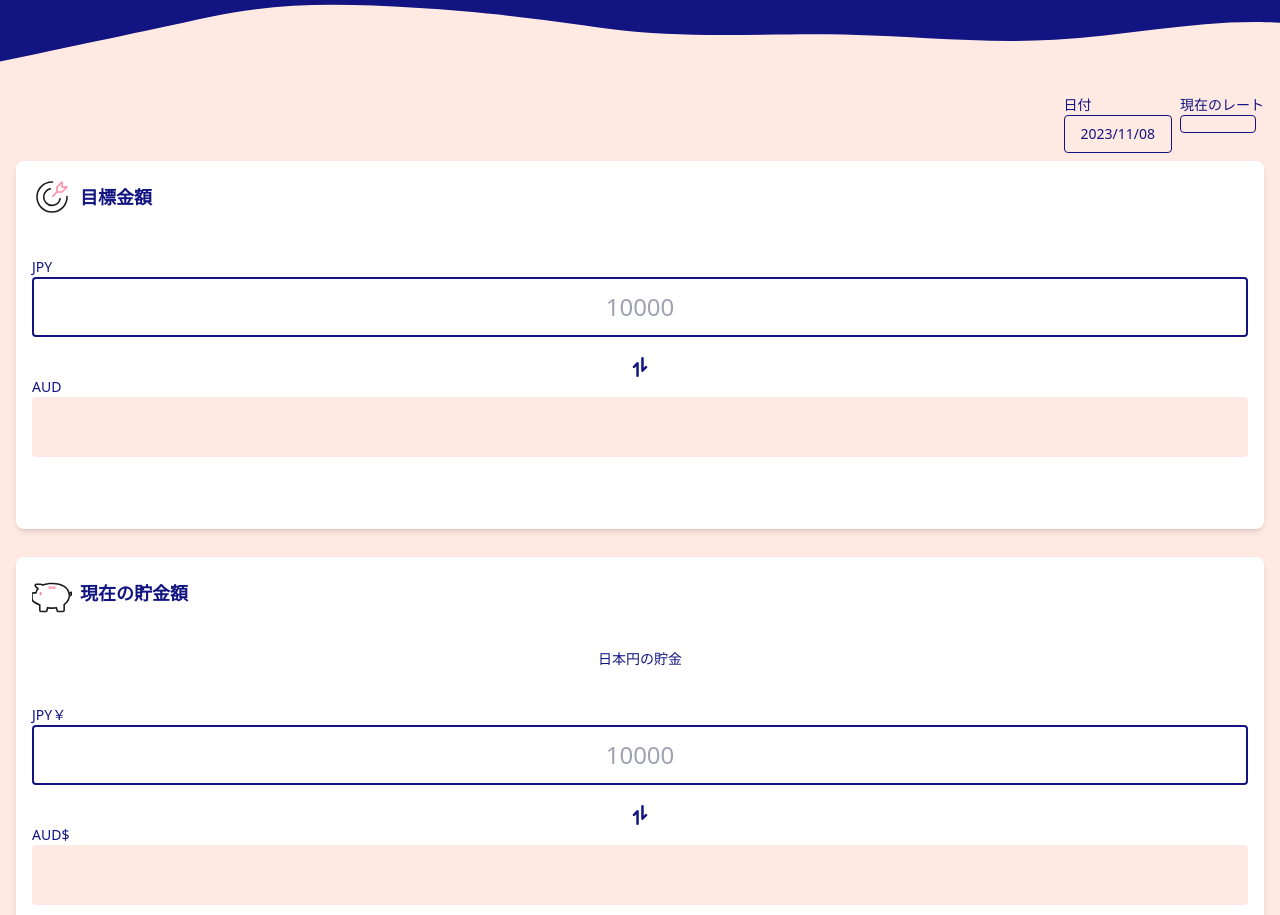
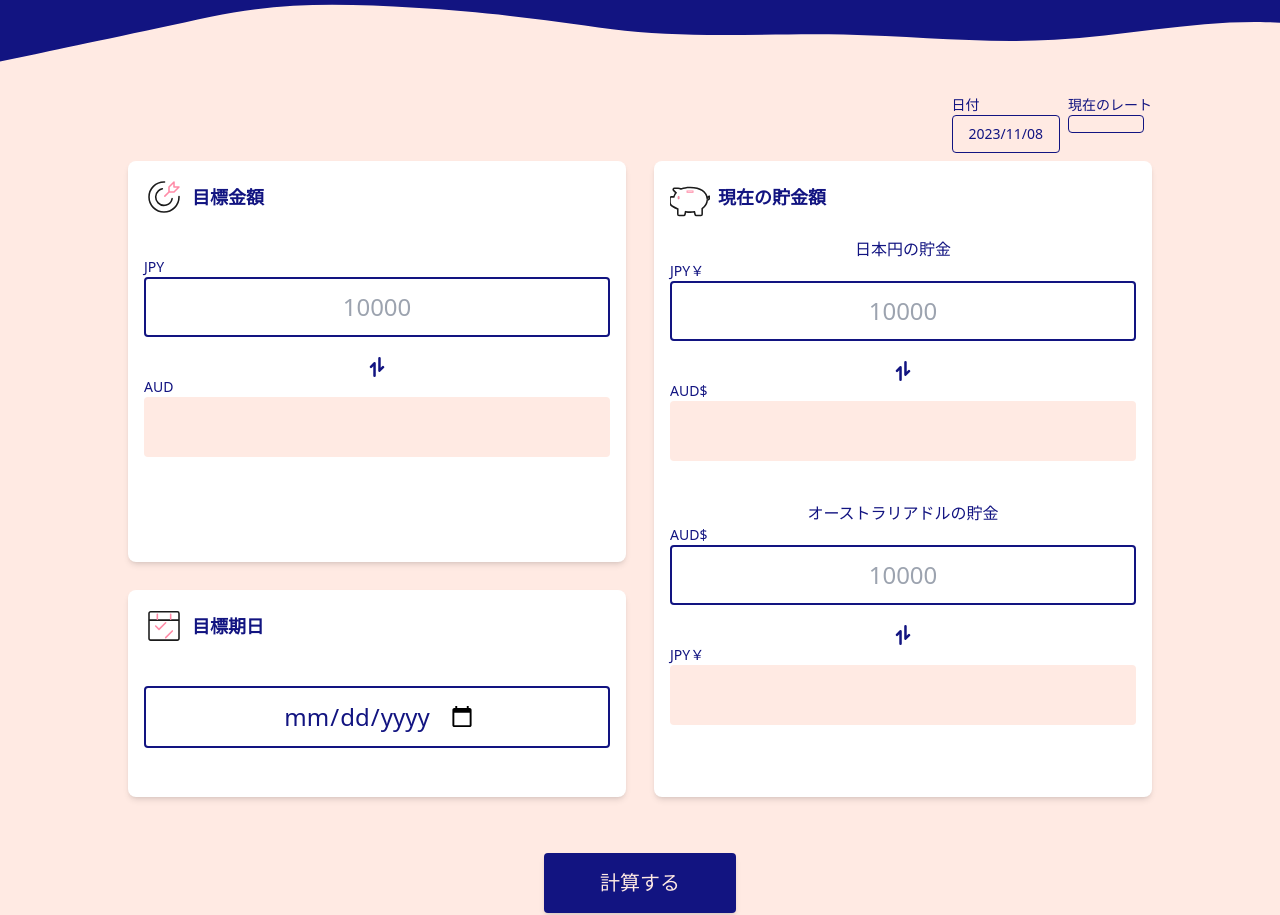
Before and after one commit to Arilifecom/saving-up, a Next.js app: page / in a window 1280 px wide. Shown: the part 197-1112 px from the top of the page. Built offline with nearby package versions, Linux system fonts and the light colour scheme; no server answers; a web font is replaced by a local one.

Commit message:
💄 Adding md(min-width-768px) size styles

```diff
--- a/src/components/InputArea.jsx
+++ b/src/components/InputArea.jsx
@@ -13,12 +13,6 @@ const InputArea = ({
   exchangeJPYtoAUD,
   exchangeAUDtoJPY,
   targetData,
-  setTargetJPY,
-  setTargetAUD,
-  setCurrentValueJPY,
-  setCurrentValueAUD,
-  setExchangeValueAUD,
-  setExchangeValueJPY,
   setInputData,
   handleOnChangeTarget,
   handleOnChangeCurrentValueJPY,
@@ -26,7 +20,8 @@ const InputArea = ({
   handleSubmit,
 }) => {
   return (
-    <div className="grid gap-7">
+    <>
+      <div className="grid gap-7 md:grid-cols-2 md:max-w-5xl mx-auto">
         <div className="w-ful bg-light rounded-lg p-4 shadow-md">
           <div className="flex place-items-center mb-10">
             <TargetIcon className={"w-10 h-10"} />
@@ -51,12 +46,12 @@ const InputArea = ({
           </div>
         </div>
 
-      <div className="w-ful bg-light rounded-lg p-4 shadow-md">
-        <div className="flex place-items-center mb-9">
+        <div className="w-ful bg-light rounded-lg p-4 shadow-md md:col-span-1 row-span-2">
+          <div className="flex place-items-center mb-9 md:mb-5">
             <CurrentMoneyIcon className={"w-10 h-10"} />
             <h2 className="text-lg ml-2 font-semibold">現在の貯金額</h2>
           </div>
-        <p className="mb-9 text-center">日本円の貯金</p>
+          <p className="text-center md:text-base">日本円の貯金</p>
           <div className="mb-5">
             <p>JPY￥</p>
             <input
@@ -76,7 +71,7 @@ const InputArea = ({
           </div>
 
           <div className="mb-14">
-          <p className="mb-9 text-center">オーストラリアドルの貯金</p>
+            <p className="text-center md:text-base">オーストラリアドルの貯金</p>
             <div className="mb-5">
               <p>AUD$</p>
               <input
@@ -97,26 +92,27 @@ const InputArea = ({
           </div>
         </div>
 
-      <div className="w-ful bg-light rounded-lg p-4 shadow-md">
+        <div className="w-ful bg-light rounded-lg p-4 shadow-md md:col-span-1">
           <div className="flex place-items-center mb-10">
             <TargetDayIcon className={"w-10 h-10"} />
             <h2 className="text-lg ml-2 font-semibold">目標期日</h2>
           </div>
           <input
-          className="w-full border-[2px] rounded py-3 text-center text-2xl pr-3"
+            className="w-full grid place-items-center border-[2px] rounded py-3 text-center text-2xl pr-3"
             type="date"
             value={targetData}
             onChange={(e) => setInputData(e.target.value)}
           />
         </div>
+      </div>
 
       <button
         onClick={handleSubmit}
-        className="text-xl text-pink py-4 bg-blue rounded mb-14 mt-4 shadow-md w-48 mx-auto cursor-pointer"
+        className="flex items-center justify-center mx-auto text-xl text-pink py-4 bg-blue rounded mb-24 mt-14 shadow-md w-48 cursor-pointer"
       >
         計算する
       </button>
-    </div>
+    </>
   );
 };
 
--- a/src/components/ResultArea.jsx
+++ b/src/components/ResultArea.jsx
@@ -22,7 +22,7 @@ const ResultArea = ({
   };
 
   return (
-    <div className="grid gap-7 pb-14">
+    <div className="grid gap-7 pb-14 md:max-w-3xl mx-auto">
       <div className="w-ful bg-light rounded-lg p-4 shadow-md">
         <div className="flex place-items-center mb-10">
           <AmountIcon className={"w-10 h-10"} />
--- a/src/pages/index.jsx
+++ b/src/pages/index.jsx
@@ -1,14 +1,14 @@
 import { useState } from "react";
 import TodaysDate from "../components/TodaysDate";
 import GetExchangeRate from "../components/getRateData";
-import MainArea from "../components/mainArea";
+import MainArea from "../components/MainArea";
 
 export default function Home() {
   const [exchangeRate, setExchangeRate] = useState(null);
 
   return (
     <>
-      <div className="flex justify-end mb-2">
+      <div className="flex justify-end mb-2 md:max-w-5xl mx-auto">
         <TodaysDate />
         <GetExchangeRate
           setExchangeRate={setExchangeRate}
```
Lines whose indentation alone changed are shown as unchanged.
